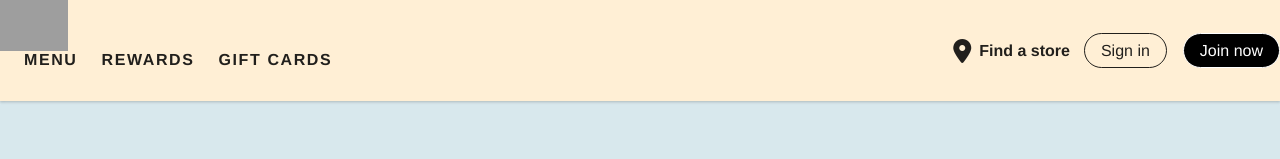
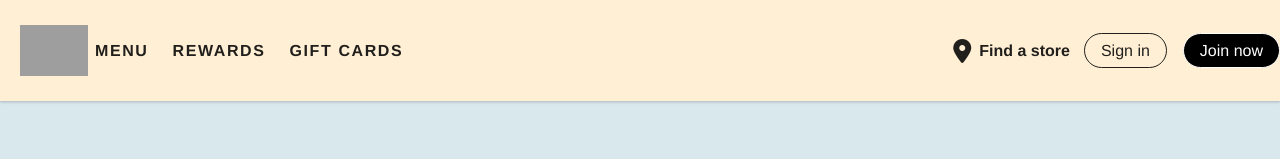
Before and after one commit to myo-thi-ri/project_coffeeShop, a plain HTML site: page index.html in a window 1280 px wide. Shown: the top 159 px of the page. Drawn offline with Linux system fonts and the light colour scheme; grey boxes are pictures that could not be loaded.

Commit message:
logo and nav are aligned properly.

```diff
--- a/css/main.css
+++ b/css/main.css
@@ -181,7 +181,7 @@ footer {
   display: flex;
   justify-content: space-around;
   max-width: 1440px;
-  margin: 0 auot;
+  margin: 0 auto;
 }
 
 .about-us h3 {
--- a/css/style.css
+++ b/css/style.css
@@ -38,6 +38,13 @@ header {
 
 .logo img {
   height: 100%;
+}
+
+.left-nav {
+  display: flex;
+  justify-content: center;
+  align-items: center;
+  margin-left: 20px;
 }
 
 .left-nav nav ul {
```
